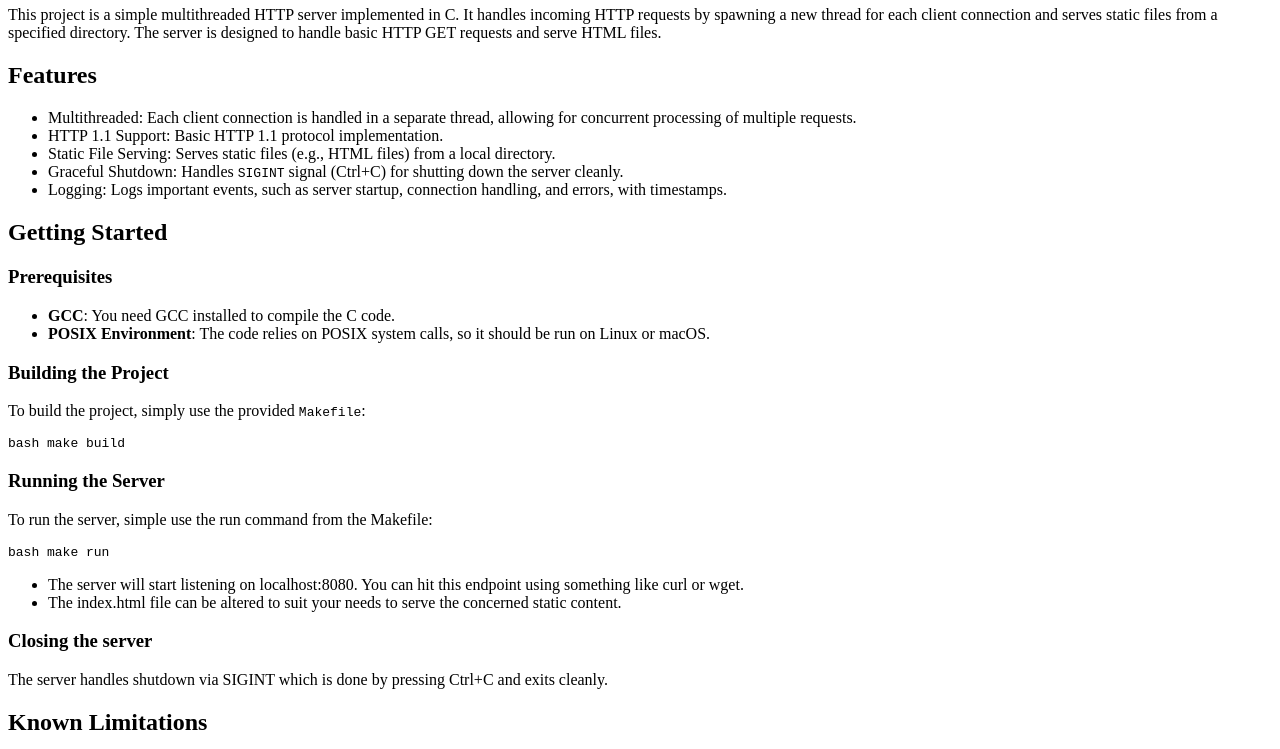
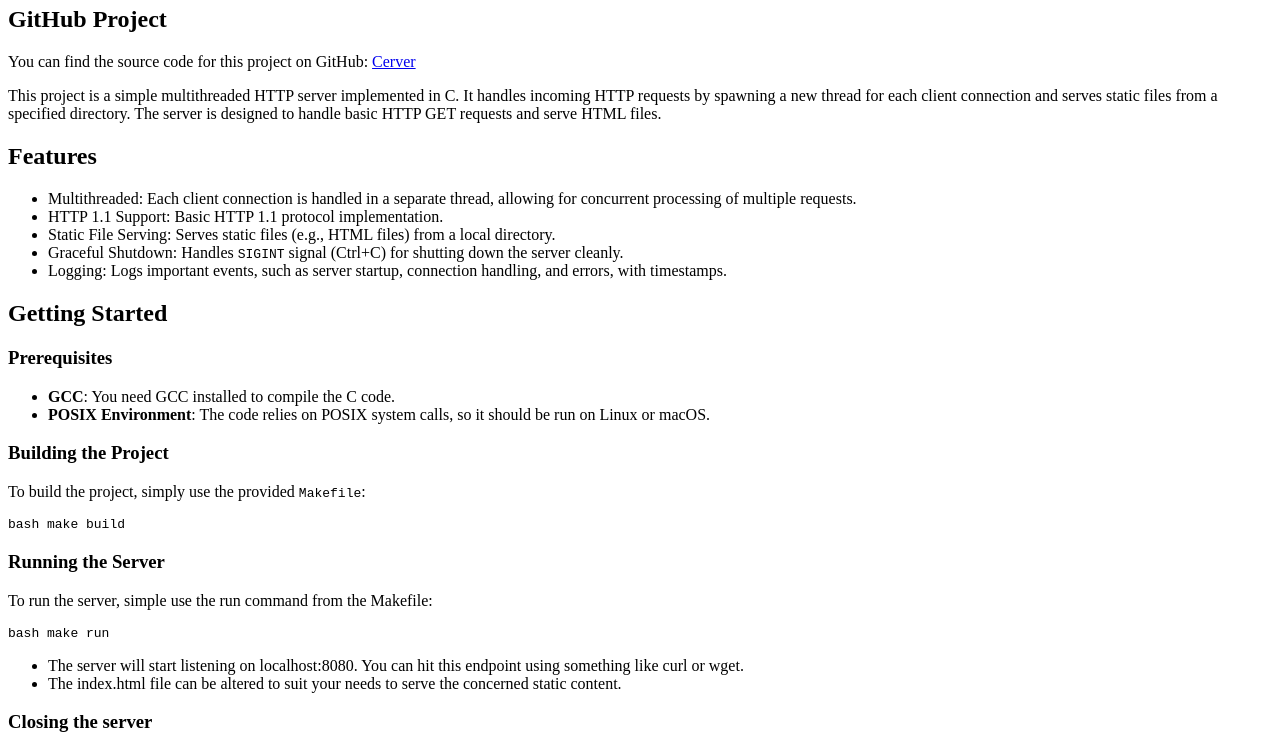
Before and after one commit to Timelord65/Cerver, a plain HTML site: page static/index.html in a window 1280 px wide. Shown: the part 60-809 px from the top of the page. Drawn offline with Linux system fonts and the light colour scheme.

Commit message:
Updating static to include link to project

```diff
--- a/static/index.html
+++ b/static/index.html
@@ -1,5 +1,8 @@
 <title>CERVER PAGE</title>
 <h1>Cerver: Simple Multithreaded HTTP Server in C</h1>
+<h2>GitHub Project</h2>
+<p>You can find the source code for this project on GitHub:
+<a href="https://github.com/Timelord65/Cerver/" target="_blank">Cerver</a></p>
 <p>This project is a simple multithreaded HTTP server implemented in C. It handles incoming HTTP requests by spawning a new thread for each client connection and serves static files from a specified directory. The server is designed to handle basic HTTP GET requests and serve HTML files.</p>
 <h2>Features</h2>
 <ul>
```
